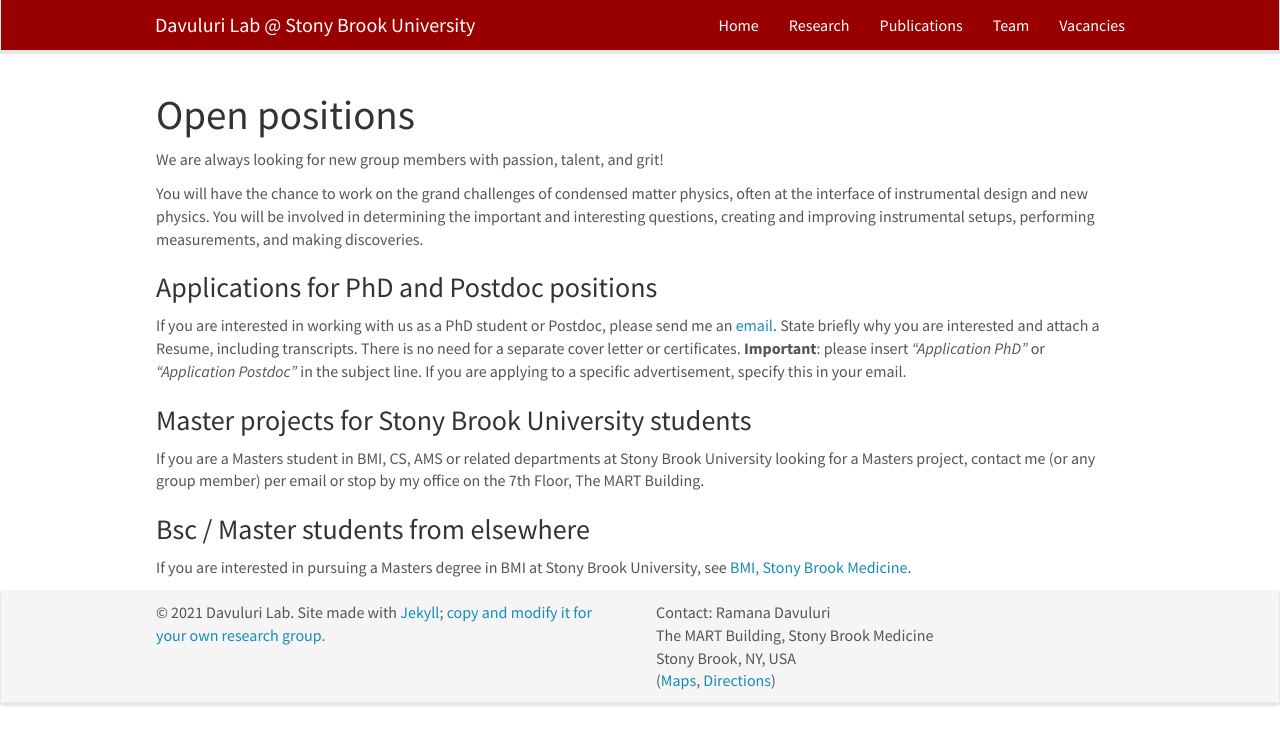
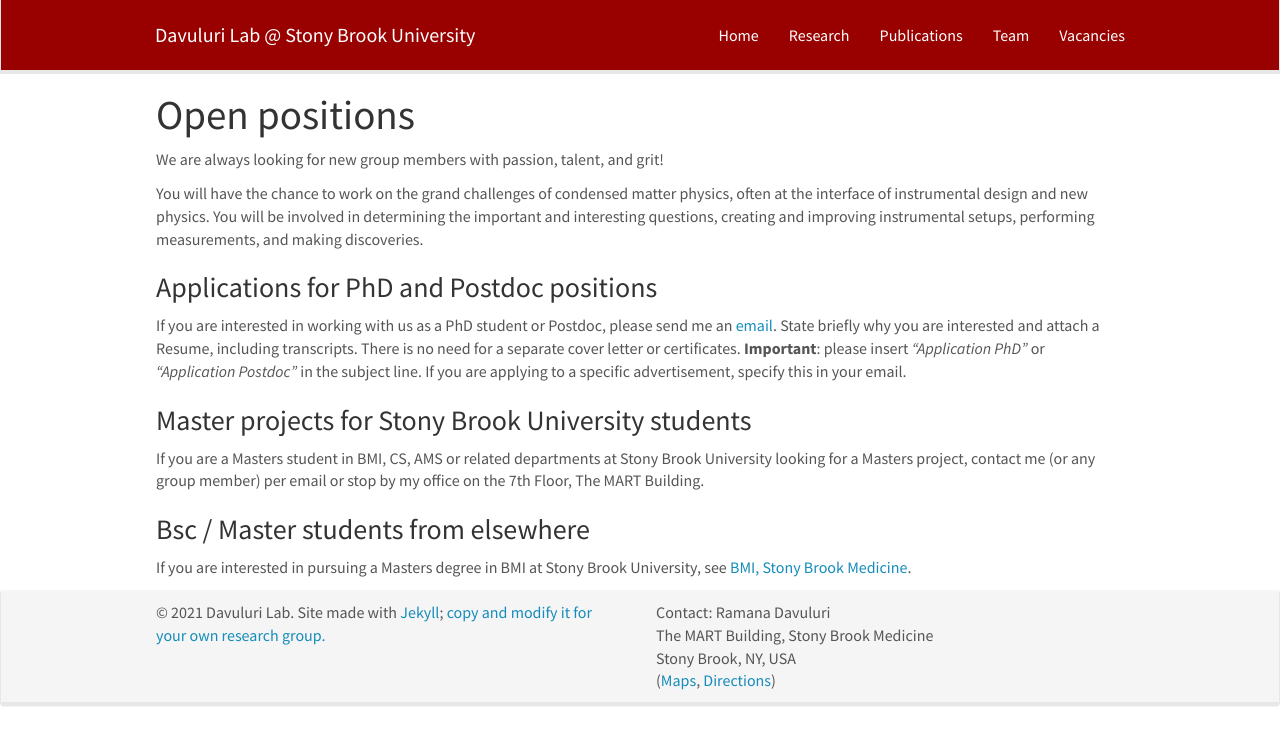
Before and after one commit to DavuluriLab/DavuluriLab.github.io, a Jekyll site: the page built from _pages/openings.md, in a window 1280 px wide. Shown: the top 745 px of the page. Built offline with Jekyll 4.4.1, drawn with Linux system fonts in a browser that asks for light colours; nearby versions of some CDN libraries.

Commit message:
Update _variables.scss

```diff
--- a/_sass/bootstrap/_variables.scss
+++ b/_sass/bootstrap/_variables.scss
@@ -358,7 +358,7 @@ $container-lg:                 $container-large-desktop !default;
 //##
 
 // Basics of a navbar
-$navbar-height:                    50px !default;
+$navbar-height:                    70px !default;
 $navbar-margin-bottom:             $line-height-computed !default;
 $navbar-border-radius:             $border-radius-base !default;
 $navbar-padding-horizontal:        floor(($grid-gutter-width / 2)) !default;
```
